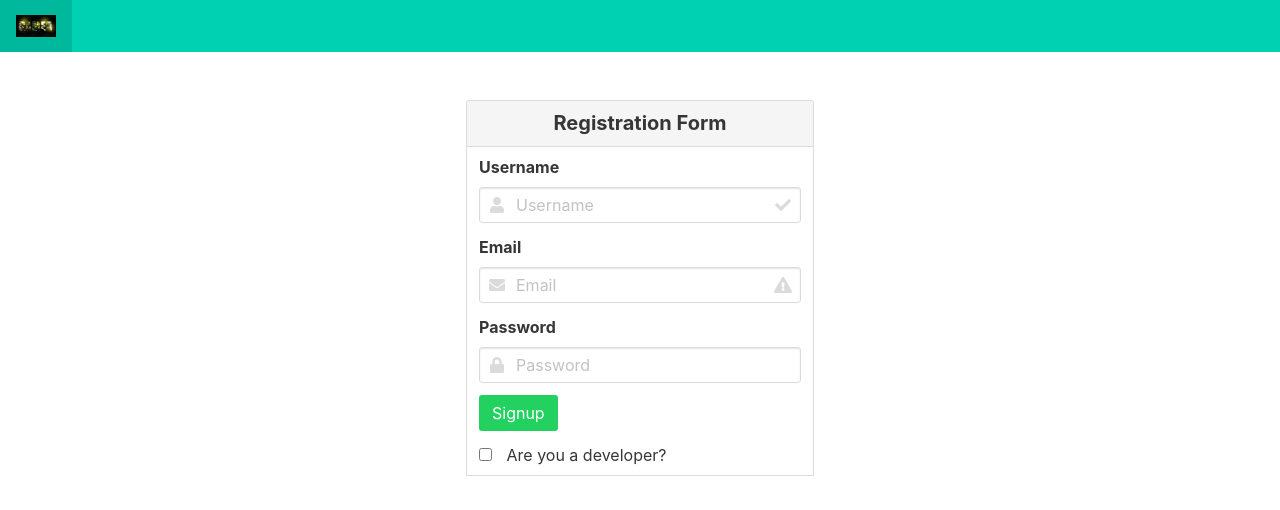
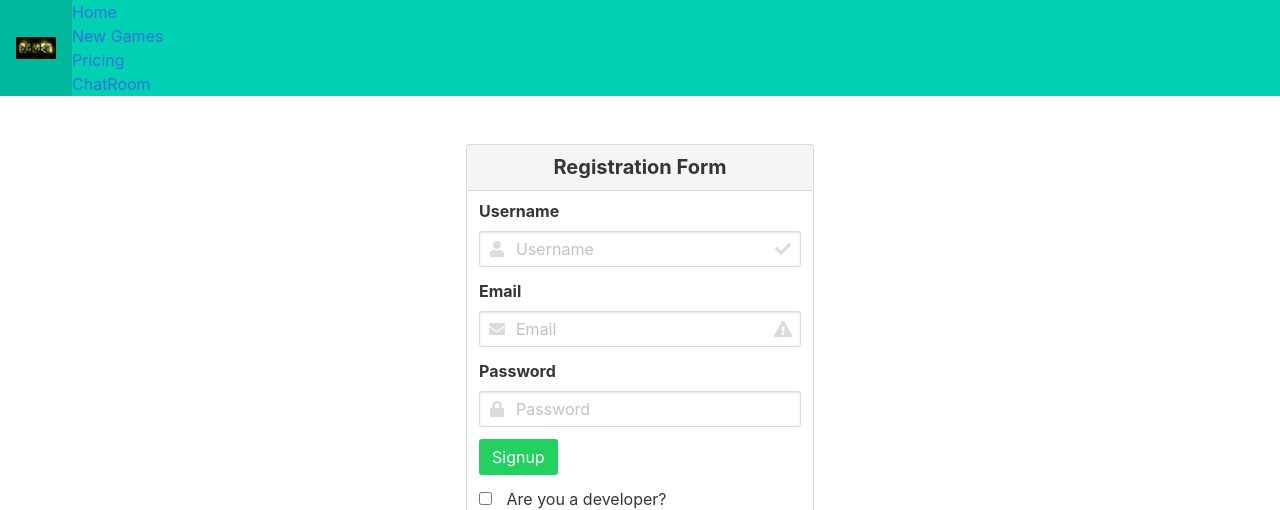
Before and after one commit to godfreyJo/gamersloft, a Django app: template loft/templates/loft/signup.html in a window 1280 px wide. Shown: the top 510 px of the page. Run offline with Django 3.2, Linux system fonts and the light colour scheme; the template is opened without the code that fills it, so the values that code supplies are empty; some libraries are stand-ins or nearby versions.

Commit message:
working on the chat navbar

```diff
--- a/loft/templates/loft/base.html
+++ b/loft/templates/loft/base.html
@@ -17,6 +17,22 @@
                  width="40" height="40">
         </a>
     </div>
+    <div class="collapse navbar-collapse" id="navbarNav">
+    <ul class="navbar-nav">
+      <li class="nav-item active">
+        <a class="nav-link" href="#">Home <span class="sr-only">(current)</span></a>
+      </li>
+      <li class="nav-item">
+        <a class="nav-link" href="#">New Games</a>
+      </li>
+      <li class="nav-item">
+        <a class="nav-link" href="#">Pricing</a>
+      </li>
+      <li class="nav-item">
+        <a class="nav-link" href="#">ChatRoom</a>
+      </li>
+    </ul>
+  </div>
 
     <div class="navbar-end">
 
```
Also changed, not shown: requirements.txt (+28 -1 lines).
